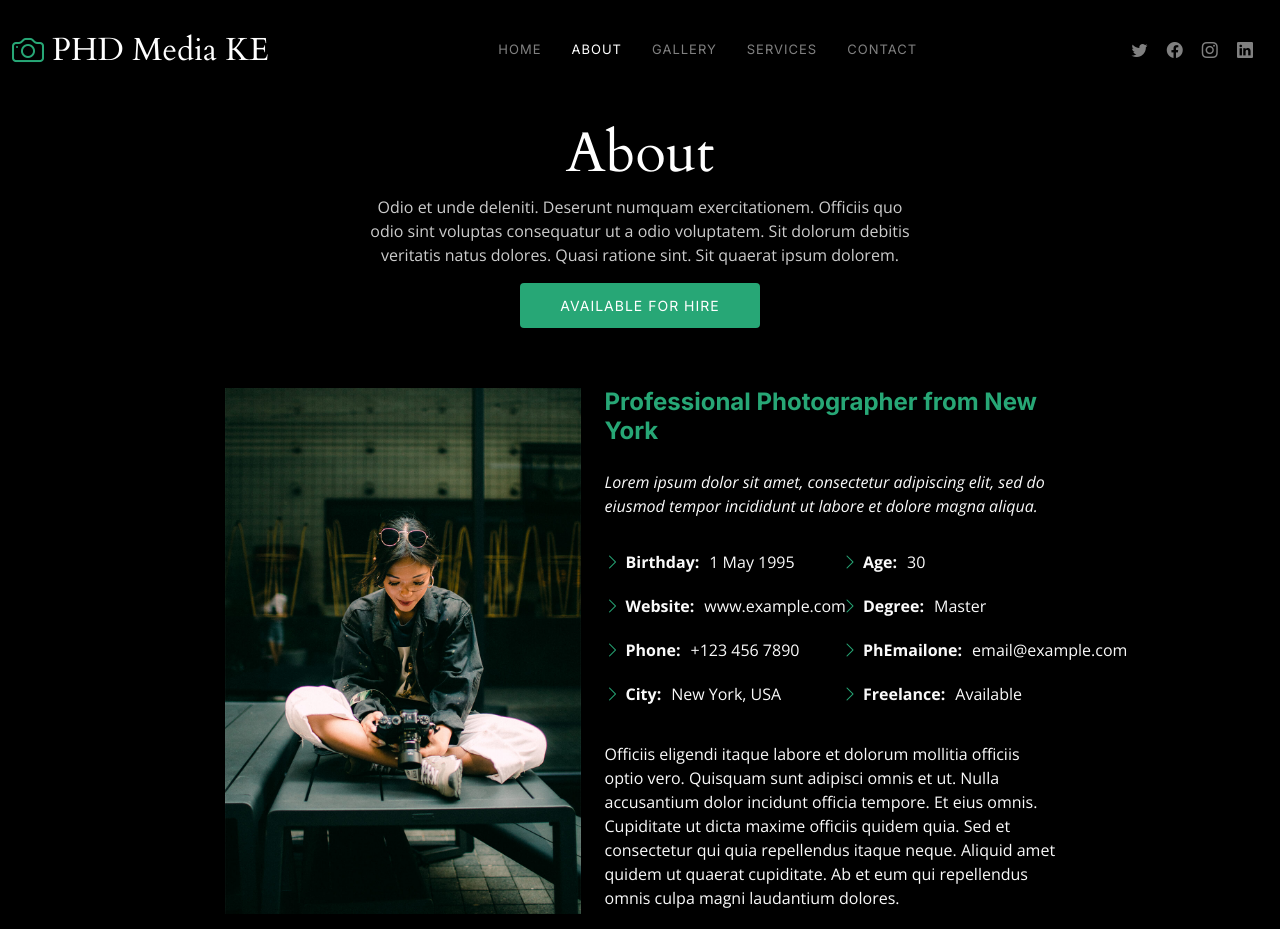
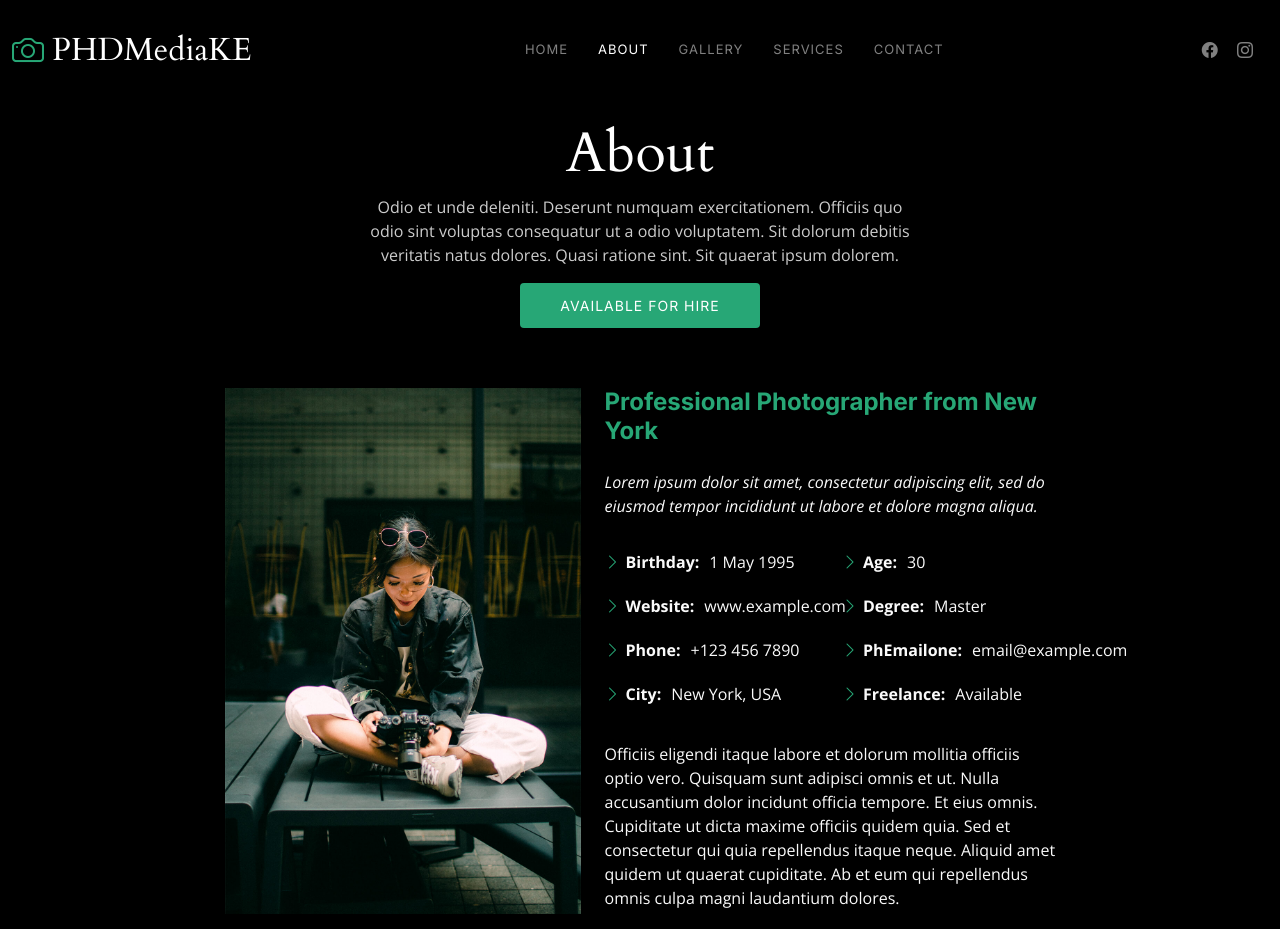
Before and after one commit to enshikuku/phdmediake, a plain HTML site: page about.html in a window 1280 px wide. Shown: the top 929 px of the page. Drawn offline with nearby package versions, Linux system fonts and the light colour scheme.

Commit message:
Social links and favicon

```diff
--- a/about.html
+++ b/about.html
@@ -11,7 +11,7 @@
 
   <!-- Favicons -->
   <link href="assets/img/favicon.png" rel="icon">
-  <link href="assets/img/apple-touch-icon.png" rel="apple-touch-icon">
+  <link href="assets/img/favicon.png" rel="apple-touch-icon">
 
   <!-- Google Fonts -->
   <link rel="preconnect" href="https://fonts.googleapis.com">
@@ -29,11 +29,7 @@
   <link href="assets/css/main.css" rel="stylesheet">
 
   <!-- =======================================================
-  * Template Name: PhotoFolio
-  * Updated: Jan 29 2024 with Bootstrap v5.3.2
-  * Template URL: https://bootstrapmade.com/photofolio-bootstrap-photography-website-template/
-  * Author: BootstrapMade.com
-  * License: https://bootstrapmade.com/license/
+  * Author: enshikuku
   ======================================================== -->
 </head>
 
@@ -47,7 +43,7 @@
         <!-- Uncomment the line below if you also wish to use an image logo -->
         <!-- <img src="assets/img/logo.png" alt=""> -->
         <i class="bi bi-camera"></i>
-        <h1>PHD Media KE</h1>
+        <h1>PHDMediaKE</h1>
       </a>
 
       <nav id="navbar" class="navbar">
@@ -61,10 +57,8 @@
       </nav><!-- .navbar -->
 
       <div class="header-social-links">
-        <a href="#" class="twitter"><i class="bi bi-twitter"></i></a>
-        <a href="#" class="facebook"><i class="bi bi-facebook"></i></a>
-        <a href="#" class="instagram"><i class="bi bi-instagram"></i></a>
-        <a href="#" class="linkedin"><i class="bi bi-linkedin"></i></i></a>
+        <a href="https://www.facebook.com/PHDMEDIAKENYA" class="facebook"><i class="bi bi-facebook"></i></a>
+        <a href="https://www.instagram.com/frank_the_photographer_phd?igsh=eGdrcjNsc3IyaTQx" class="instagram"><i class="bi bi-instagram"></i></a>
       </div>
       <i class="mobile-nav-toggle mobile-nav-show bi bi-list"></i>
       <i class="mobile-nav-toggle mobile-nav-hide d-none bi bi-x"></i>
```
Also changed, not shown: contact.html (+5 -11 lines), gallery.html (+7 -5 lines), index.html (+6 -19 lines), services.html (+5 -11 lines), assets/img/apple-touch-icon.png (deleted), assets/img/favicon.svg (deleted).
